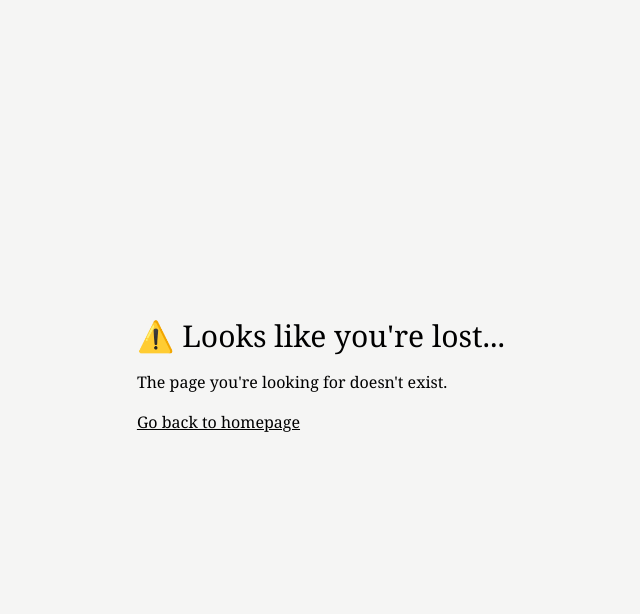
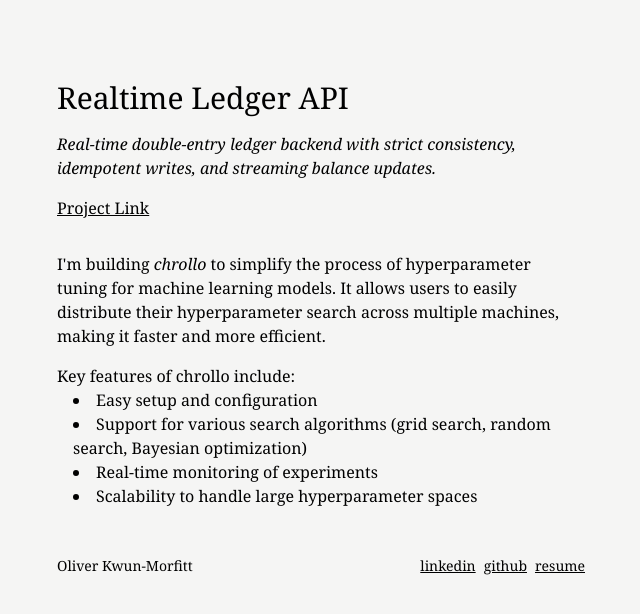
Before and after one commit to olliekm/my-site, a Next.js app in the folder ollie/: page /proj/ledger in a window 1280 px wide. Before the commit this address had no page. Shown: the top 614 px of the page, without its empty margins (319-959 px from the left). Built offline with nearby package versions, Linux system fonts and the light colour scheme.

Commit message:
updated ledger blog

```diff
--- /dev/null
+++ b/ollie/app/proj/ledger/page.tsx
@@ -0,0 +1,46 @@
+import Image from "next/image";
+import Experience from "@/components/Experience";
+
+export default function Home() {
+  return (
+    <div className="bg-stone-100 w-full min-h-screen h-auto flex justify-center text-black font-serif">
+      <div className="w-xl h-full px-6 space-y-8">
+        {/* Title + description */}
+        <div className="w-full flex sm:pt-20 pt-8 flex-col space-y-4">
+          <h1 className="text-3xl font-serif">Realtime Ledger API</h1>
+          <p className="italic">Real-time double-entry ledger backend with strict consistency, idempotent writes, and streaming balance updates.</p>
+          <a href="https://github.com/olliekm/realtime-ledger" target="_blank" rel="noopener noreferrer" className="underline">Project Link</a>
+          {/* <div className="flex space-x-2">
+            <a href="https://www.linkedin.com/in/oliver-kwun-morfitt/" target="_blank" rel="noopener noreferrer" className="underline">linkedin</a>
+            <a href="https://github.com/olliekm" target="_blank" rel="noopener noreferrer" className="underline">github</a>
+            <a href="https://github.com/olliekm/Resume/blob/main/oliverkm_resume.pdf" target="_blank" rel="noopener noreferrer" className="underline">resume</a>
+          </div> */}
+        </div>
+        <div className="space-y-4">
+            <p>
+                I&apos;m building <span className="italic">chrollo</span> to simplify the process of hyperparameter tuning for machine learning models. It allows users to easily distribute their hyperparameter search across multiple machines, making it faster and more efficient.
+            </p>
+
+            <div>
+                Key features of chrollo include:
+                <ul className="list-disc list-inside pl-4">
+                    <li>Easy setup and configuration</li>
+                    <li>Support for various search algorithms (grid search, random search, Bayesian optimization)</li>
+                    <li>Real-time monitoring of experiments</li>
+                    <li>Scalability to handle large hyperparameter spaces</li>
+                </ul>
+            </div>
+        </div>
+
+        <footer className="py-4 text-sm flex justify-between">
+          <p>Oliver Kwun-Morfitt</p>
+          <div className="flex space-x-2">
+            <a href="https://www.linkedin.com/in/oliver-kwun-morfitt/" target="_blank" rel="noopener noreferrer" className="underline">linkedin</a>
+            <a href="https://github.com/olliekm" target="_blank" rel="noopener noreferrer" className="underline">github</a>
+            <a href="https://github.com/olliekm/Resume/blob/main/oliverkm_resume.pdf" target="_blank" rel="noopener noreferrer" className="underline">resume</a>
+          </div>
+        </footer>
+      </div>
+    </div>
+  );
+}
```
